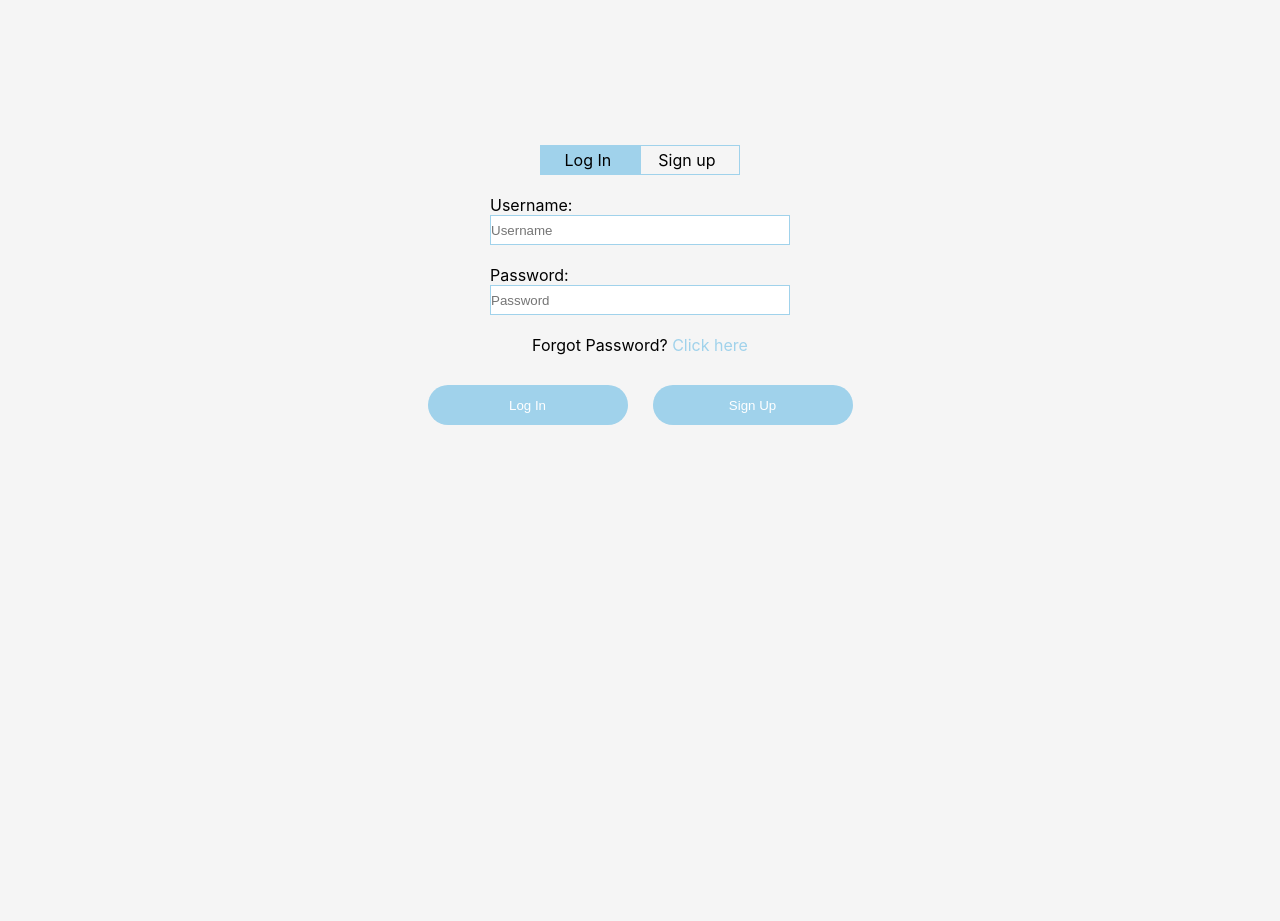
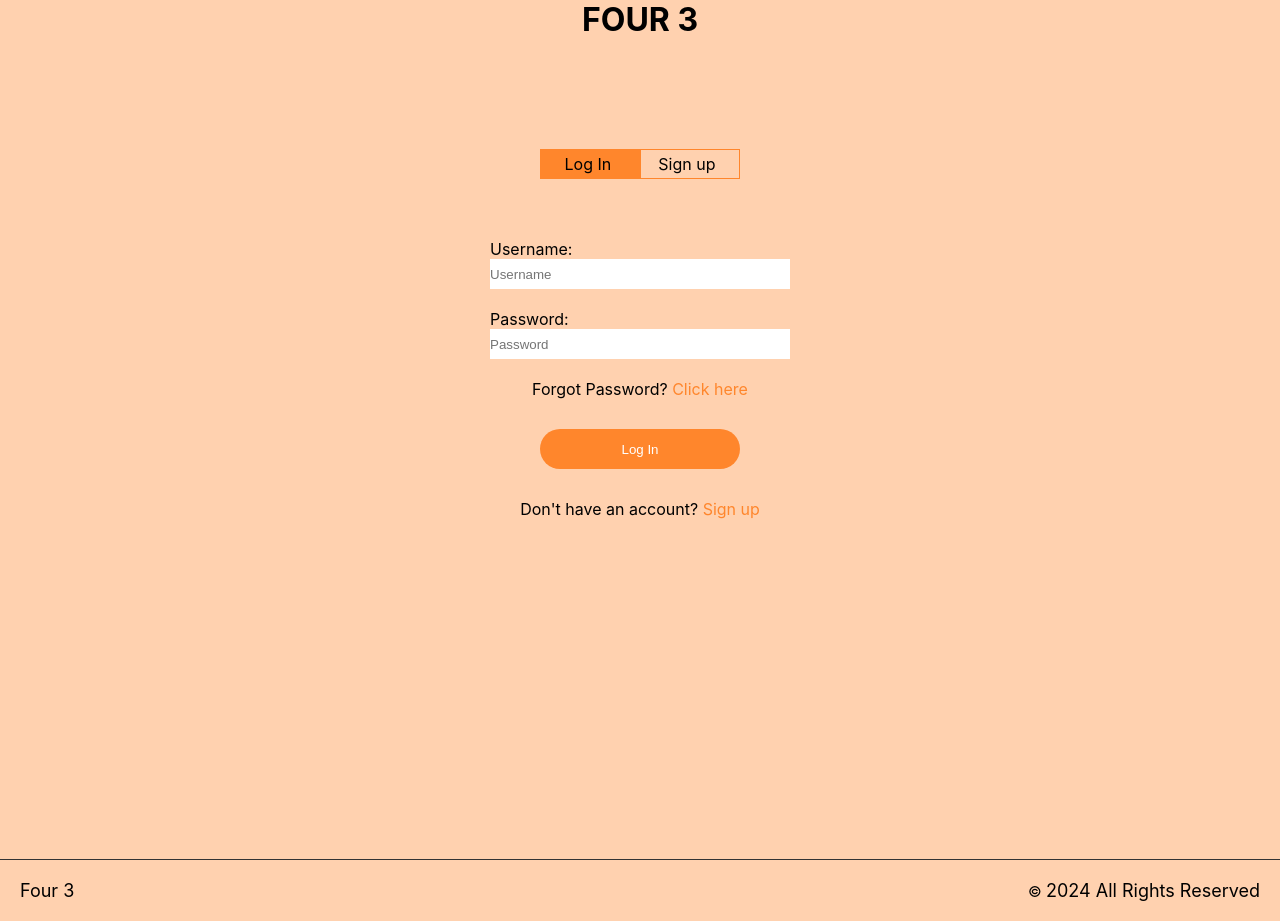
Before and after one commit to TR7J/Blogging-app, a React (Create React App) app: page /Authentication in a window 1280 px wide. Shown: the part 100-1021 px from the top of the page. Before the commit the page ends 800 px from the top, so only its background shows below. Built offline with nearby package versions, Linux system fonts and the light colour scheme.

Commit message:
Functional Authentication Page

```diff
--- a/public/index.html
+++ b/public/index.html
@@ -2,7 +2,7 @@
 <html lang="en">
   <head>
     <meta charset="utf-8" />
-    <link rel="icon" href="%PUBLIC_URL%/favicon.ico" />
+    <!-- <link rel="icon" href="%PUBLIC_URL%/favicon.ico" /> -->
     <meta name="viewport" content="width=device-width, initial-scale=1" />
     <meta name="theme-color" content="#000000" />
     <meta
--- a/src/App.js
+++ b/src/App.js
@@ -9,6 +9,8 @@ import Home from './pages/Home/home';
 import CreateNew from './pages/CreateNew';
 import Profile from './pages/Profile';
 import Authentication from './pages/authentication/authentication';
+import SignUp from './pages/authentication/signup';
+import Footer from './components/footer/footer';
 
 function App() {
   return (
@@ -23,8 +25,10 @@ function App() {
             {/* <NewMainBlogs/> */}
             {/* <Navigation/> */}
             {/* <MainBlogs/> */}
+            <Route path='/Signup' element={<SignUp/>}/>
         </Routes>
       </BrowserRouter>
+      <Footer/>
     </>
   );
 }
--- /dev/null
+++ b/src/components/footer/footer.css
@@ -0,0 +1,13 @@
+.footer{
+    margin-top: 20px;
+    background-color: transparent;
+    bottom: -999;
+
+    width: 100%;
+    display: flex;
+    justify-content: space-between;
+    padding: 20px;
+    align-items: center;
+    font-size: large;
+    border-top: 1px solid #333;
+}
--- /dev/null
+++ b/src/components/footer/footer.jsx
@@ -0,0 +1,10 @@
+import './footer.css'
+
+export default function Footer(){
+    return(
+        <footer className="footer">
+            <div>Four 3</div>
+            <div><small>&copy; </small> 2024 All Rights Reserved</div>
+        </footer>
+    )
+}
--- a/src/index.css
+++ b/src/index.css
@@ -5,7 +5,7 @@ body {
     sans-serif;
   -webkit-font-smoothing: antialiased;
   -moz-osx-font-smoothing: grayscale;
-  background-color: whitesmoke;
+  background-color: #FFD1AF;
   min-height: 100vh;
 }
 
--- a/src/pages/Home/home.css
+++ b/src/pages/Home/home.css
@@ -11,7 +11,7 @@
 .headlines-horizontal{
     width: 100%;
     overflow-x: auto;
-    background-color: #A0D2EB;
+    background-color: #FFD1AF;
 }
 
 .headlines{
@@ -28,6 +28,7 @@
     justify-content: center;
     align-items: center;
     box-shadow: 0 0 10px 5px rgba(0, 0, 0, 0.1);
+    background-color: whitesmoke;
     padding: 20px;
 }
 
@@ -61,8 +62,10 @@
     width: 100%;
     width: 220px;
     height: 40px;
-    border: 1px solid #A0D2EB;
+    border: none;
     margin-bottom: 20px;
+    background-color: #B9682D;
+    border-color: none;
 }
 
 @media screen and (min-width: 350px){
--- a/src/pages/authentication/authentication.css
+++ b/src/pages/authentication/authentication.css
@@ -1,22 +1,33 @@
+.main-authentication{
+    overflow-x: hidden;
+    display: flex;
+    justify-content: center;
+    align-items: center;
+    min-height: 100vh;
+    padding: 20px;
+}
+
 .container{
-    background-color: whitesmoke;
-    width: 600px;
-    height: 480px;
+    background-color: none;
+    width: auto;
+    height: auto;
     margin: auto;
-    position: absolute;
+/*  position: absolute;
     top: 50%;
     left: 50%;
-    transform: translate(-50%, -50%);
+    transform: translate(-50%, -50%);  */
     overflow-x: hidden;
     display: flex;
     flex-direction: column;
     justify-content: center;
     align-items: center;
+    padding: 20px;
+    margin-top: 70px;
 }
 
 .container-header{
     display: flex;
-    border: 1px solid #A0D2EB;
+    border: 1px solid #FF862C;
     width: 200px;
     height: 30px;
     justify-content: center;
@@ -31,17 +42,19 @@
     align-items: center;
     z-index: 1;
     height: 30px;
+    cursor: pointer;
 }
 
 .hover{
-    position: absolute;
-    background-color: #A0D2EB;
+    /* position: absolute; */
+    background-color: #FF862C;
     height: 30px;
     width: 100px;
     position: absolute;
-    left: 0;
+    /* left: 0;
     left: 0%;
-    z-index: -1;
+    z-index: -1;  */
+    cursor: pointer;
 }
 
 .sign-up{
@@ -53,7 +66,7 @@
 }
 
 .container-inputs{
-    margin-top: 20px;
+    margin-top: 60px;
     width: 500px;
     display: flex;
     flex-direction: column;
@@ -72,11 +85,11 @@
 .input input{
     width: 300px;
     height: 30px;
-    border: 1px solid #A0D2EB;
+    border: none;
 }
 
 .container-forgotpass span{
-    color: #A0D2EB;
+    color: #FF862C;
     cursor: pointer;
 }
 
@@ -92,7 +105,7 @@
     align-items: center;
     width: 200px;
     height: 40px;
-    background-color: #A0D2EB;
+    background-color: #FF862C;
     border-radius: 45px;
     cursor: pointer;
     border: none;
@@ -106,3 +119,24 @@
 #register{
     left: 450px
 }
+
+.span-signup{
+    color: #FF862C;
+    cursor: pointer;
+    text-decoration: none;
+}
+
+.button-link{
+    text-decoration: none;
+}
+
+.four-three{
+   margin: auto;
+   margin-top: 100px;
+}
+
+.main-sign{
+    display: flex;
+    flex-direction: column;
+    justify-content: center;
+}
--- a/src/pages/authentication/authentication.jsx
+++ b/src/pages/authentication/authentication.jsx
@@ -1,5 +1,7 @@
 import React, { useState } from "react";
 import './authentication.css'
+import { Link } from "react-router-dom";
+import Home from "../Home/home";
 
 export default function Authentication(){
     const styles1 = {
@@ -23,34 +25,58 @@ export default function Authentication(){
         setHover(hoverElement)
     }
 
+    const name = React.useRef()
+    const password = React.useRef()
+    const SignUp = localStorage.getItem("signUp")
+    const [goToHome, setGoToHome] = React.useState(false)
+    const loginName = localStorage.getItem("name")
+    const loginPass = localStorage.getItem("password")
+
+    React.useEffect(function () {
+        if (SignUp) {
+            setGoToHome(true)
+        }
+    })
+
+    function doSignIn() {
+        if (name.current.value === loginName && password.current.value === loginPass) {
+            localStorage.setItem("signUp", name.current.value)
+            window.location.reload()
+        } else{
+            alert('Wrong Details! Please Try Again')
+        }
+    }
 
     return(
+        <div className="main-sign">
+
+            <h1 className="four-three">FOUR 3</h1>
+            <div className="main-authentication">
+                {goToHome ? <Home/> :
                 <div className="container">
                     <div className="container-header">
                         {hover}
-                <div className="log-in" onClick={moveHoverLeft}>Log In</div>
-                <div className="sign-up" onClick={moveHoverRight}>Sign up</div>
+                        <div className="log-in" onClick={moveHoverLeft} >Log In</div>
+                        <div className="sign-up">Sign up</div>
                     </div>
                     <div className="container-inputs">
                         <div className="input">
-                    <label htmlFor="">Username:</label>
-                    <input type="text" name="" id="" placeholder="Username" />
+                            <label htmlFor="username">Username:</label>
+                            <input type="text" name="username" id="username" placeholder="Username" required maxLength={10} ref={name}/>
                         </div>
-
-                {hover === hoverElement ? <div></div> : <div className="input">
-                    <label htmlFor="">Email:</label>
-                    <input type="email" name="" id="" placeholder="Email"/>
-                </div>}
 
                         <div className="input">
                             <label htmlFor="">Password:</label>
-                    <input type="password" name="" id="" placeholder="Password"/>
+                            <input type="password" name="password" id="username" placeholder="Password" required ref={password}/>
                         </div>
                     </div>
-            <div className="container-forgotpass">Forgot Password? <span>Click here</span></div>
+                    <div className="container-forgotpass">Forgot Password? <span className="container-forgotpass span">Click here</span></div>
                     <div className="container-buttons">
-                <button type="button" className="switch-btn">Log In</button>
-                <button type="button" className="switch-btn">Sign Up</button>
+                        <button id="authentication" type="button" className="switch-btn" onClick={doSignIn}>Log In</button>
+                    </div>
+                    <div className="container-noaccount">Don't have an account? <span><Link to="/Signup" className="span-signup">Sign up</Link></span></div>
+                </div>
+                }
             </div>
         </div>
     )
--- /dev/null
+++ b/src/pages/authentication/signup.jsx
@@ -0,0 +1,83 @@
+import React, { useState } from "react";
+import './authentication.css'
+import { Link } from "react-router-dom";
+import Home from "../Home/home";
+
+export default function SignUp(){
+
+    const styles2 = {
+        left: "50%"
+    }
+
+    const hoverElement = <div className="hover" style={styles2}></div>
+
+    const [hover, setHover] = React.useState(hoverElement)
+
+    function moveHoverRight() {
+        setHover(hoverElement)
+    }
+
+    function moveHoverLeft() {
+        setHover(hoverElement)
+    }
+
+    const name = React.useRef()
+    const email = React.useRef()
+    const password = React.useRef()
+    const SignUp = localStorage.getItem("signUp")
+    const [goToHome, setGoToHome] = React.useState(false)
+
+    React.useEffect(function () {
+        if (SignUp) {
+            setGoToHome(true)
+        }
+    })
+    function moveToHome(){
+        if(name.current.value&&email.current.value&&password.current.value){
+            localStorage.setItem("name", name.current.value)
+            localStorage.setItem("email", email.current.value)
+            localStorage.setItem("password", password.current.value)
+            localStorage.setItem("signUp", email.current.value)
+            alert("Your New Account is ready!!")
+            window.location.reload()
+        }
+    }
+
+    return(
+    <div className="main-sign">
+        <h1 className="four-three">FOUR 3</h1>
+        <div className="main-authentication">
+            {goToHome ? <Home/> :
+            <div className="container">
+                    <div className="container-header">
+                        {hover}
+                        <div className="log-in" onClick={moveHoverLeft} >Log In</div>
+                        <div className="sign-up">Sign up</div>
+                    </div>
+                    <div className="container-inputs">
+                        <div className="input">
+                            <label htmlFor="username">Username:</label>
+                            <input type="text" name="username" id="username" placeholder="Username" required ref={name}/>
+                        </div>
+
+                        <div className="input">
+                            <label htmlFor="email">Email:</label>
+                            <input type="email" name="email" id="username" placeholder="Email" required ref={email}/>
+                        </div>
+
+                        <div className="input">
+                            <label htmlFor="">Password:</label>
+                            <input type="password" name="password" id="username" placeholder="Password" required ref={password}/>
+                        </div>
+                    </div>
+                    <div className="container-buttons">
+                        {/* <Link to="/" className="button-link"><button id="authentication" type="button" className="switch-btn" onClick={moveToHome}>Sign Up</button></Link> */}
+                        <button id="authentication" type="button" className="switch-btn" onClick={moveToHome}>Sign Up</button>
+                    </div>
+                    <div className="container-noaccount">Already have an account? <span><Link to="/Authentication" className="span-signup">Log In</Link></span></div>
+            </div>
+            }
+        </div>
+    </div>
+    )
+}
```
Also changed, not shown: src/components/new-main-blogs/newmainblogs.css (+6 -4 lines), src/components/newnavigation/newnavigation.css (+33 -1 lines), src/components/newnavigation/newnavigation.jsx (+9 -1 lines), 1 other file (tests, documents, lock files or other folders). Lines whose indentation alone changed are shown as unchanged.
